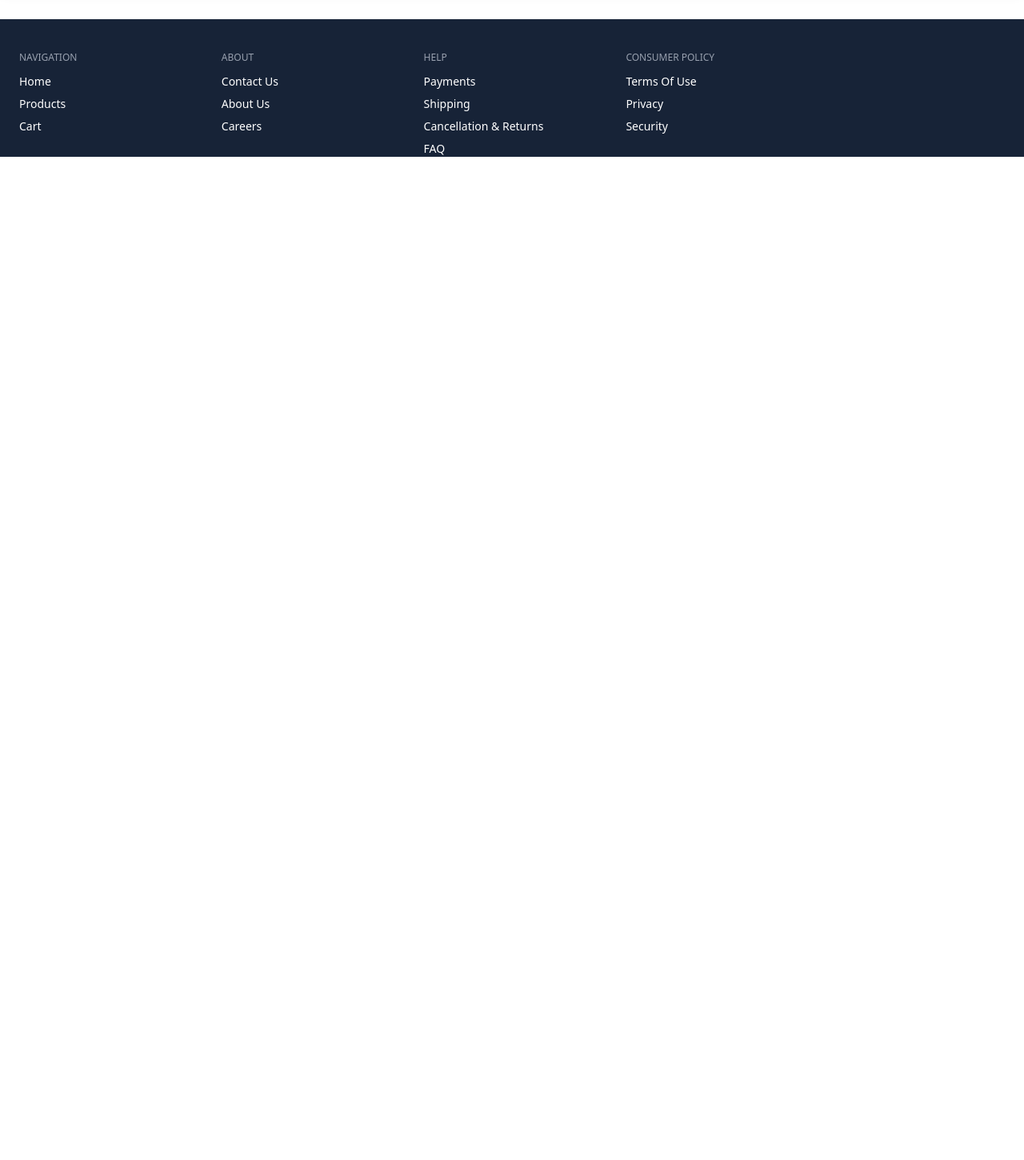
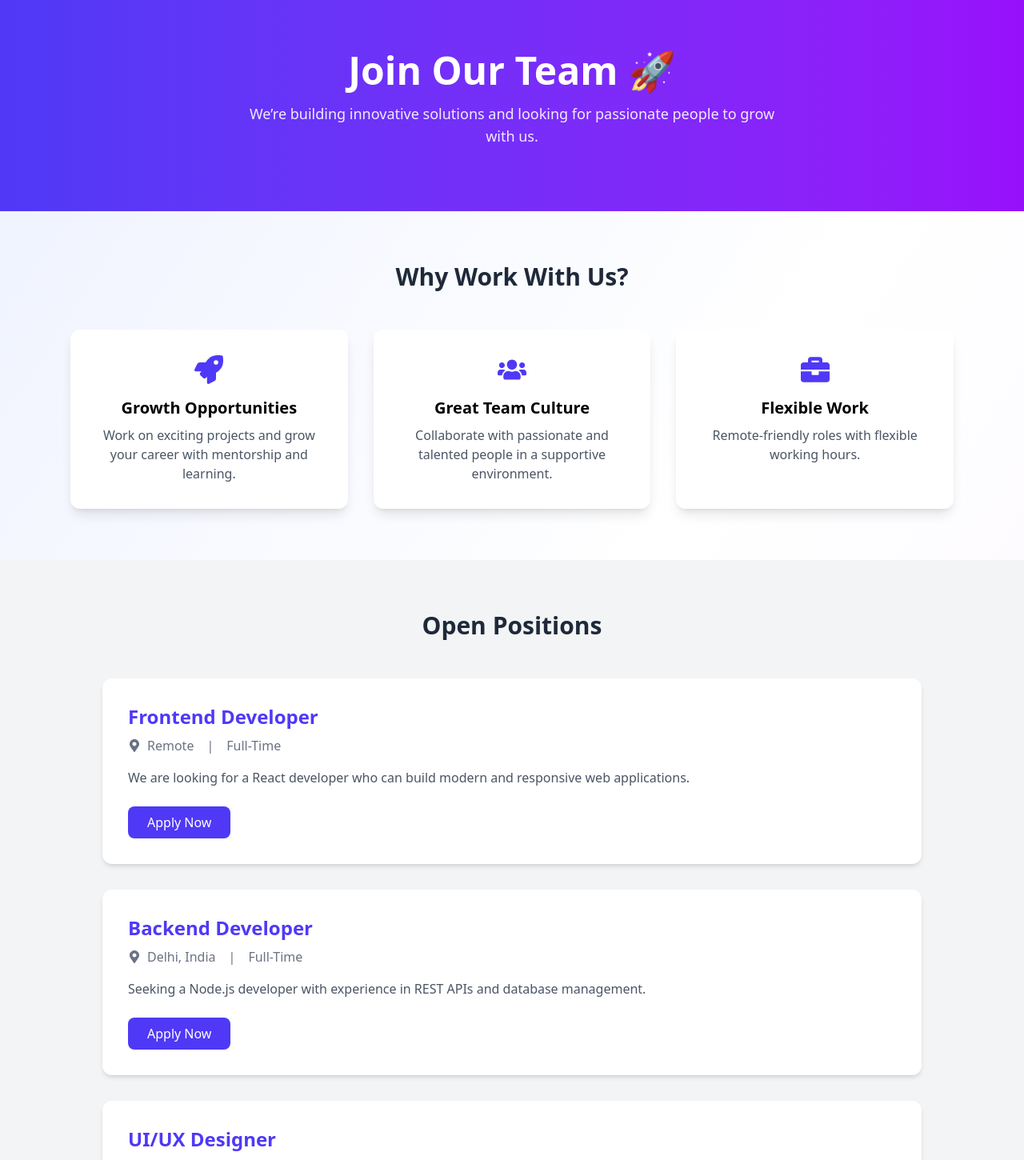
Before and after one commit to Nisita-Chandel/Flipcart-clone, a React (Vite) app in the folder frontend/: page /career in a window 1280 px wide. Shown: the part 80-1530 px from the top of the page at 80% size. Before the commit the page ends 800 px from the top, so only its background shows below. Built offline with nearby package versions, Linux system fonts and the light colour scheme.

Commit message:
updated code

```diff
--- /dev/null
+++ b/frontend/src/pages/career.jsx
@@ -0,0 +1,131 @@
+import { FaBriefcase, FaUsers, FaRocket, FaMapMarkerAlt } from "react-icons/fa";
+
+const jobs = [
+  {
+    id: 1,
+    title: "Frontend Developer",
+    location: "Remote",
+    type: "Full-Time",
+    description:
+      "We are looking for a React developer who can build modern and responsive web applications.",
+  },
+  {
+    id: 2,
+    title: "Backend Developer",
+    location: "Delhi, India",
+    type: "Full-Time",
+    description:
+      "Seeking a Node.js developer with experience in REST APIs and database management.",
+  },
+  {
+    id: 3,
+    title: "UI/UX Designer",
+    location: "Remote",
+    type: "Part-Time",
+    description:
+      "Creative designer required to design user-friendly and modern interfaces.",
+  },
+];
+
+const Career = () => {
+  return (
+    <div className="min-h-screen bg-gradient-to-br from-indigo-50 via-white to-purple-50">
+
+      {/* Hero Section */}
+      <div className="bg-gradient-to-r from-indigo-600 to-purple-600 text-white py-20 text-center px-6">
+        <h1 className="text-4x
+        l md:text-5xl font-bold mb-4">
+          Join Our Team 🚀
+        </h1>
+        <p className="max-w-2xl mx-auto text-lg opacity-90">
+          We’re building innovative solutions and looking for passionate people
+          to grow with us.
+        </p>
+      </div>
+
+      {/* Why Join Us */}
+      <div className="max-w-6xl mx-auto py-16 px-6">
+        <h2 className="text-3xl font-bold text-center mb-12 text-gray-800">
+          Why Work With Us?
+        </h2>
+
+        <div className="grid md:grid-cols-3 gap-8">
+          <div className="bg-white shadow-lg rounded-xl p-8 text-center hover:shadow-2xl transition">
+            <FaRocket className="text-indigo-600 text-4xl mx-auto mb-4" />
+            <h3 className="text-xl font-semibold mb-2">Growth Opportunities</h3>
+            <p className="text-gray-600">
+              Work on exciting projects and grow your career with mentorship and learning.
+            </p>
+          </div>
+
+          <div className="bg-white shadow-lg rounded-xl p-8 text-center hover:shadow-2xl transition">
+            <FaUsers className="text-indigo-600 text-4xl mx-auto mb-4" />
+            <h3 className="text-xl font-semibold mb-2">Great Team Culture</h3>
+            <p className="text-gray-600">
+              Collaborate with passionate and talented people in a supportive environment.
+            </p>
+          </div>
+
+          <div className="bg-white shadow-lg rounded-xl p-8 text-center hover:shadow-2xl transition">
+            <FaBriefcase className="text-indigo-600 text-4xl mx-auto mb-4" />
+            <h3 className="text-xl font-semibold mb-2">Flexible Work</h3>
+            <p className="text-gray-600">
+              Remote-friendly roles with flexible working hours.
+            </p>
+          </div>
+        </div>
+      </div>
+
+      {/* Job Listings */}
+      <div className="bg-gray-100 py-16 px-6">
+        <div className="max-w-5xl mx-auto">
+          <h2 className="text-3xl font-bold text-center mb-12 text-gray-800">
+            Open Positions
+          </h2>
+
+          <div className="space-y-8">
+            {jobs.map((job) => (
+              <div
+                key={job.id}
+                className="bg-white shadow-md rounded-xl p-8 hover:shadow-xl transition"
+              >
+                <h3 className="text-2xl font-semibold text-indigo-600 mb-2">
+                  {job.title}
+                </h3>
+
+                <div className="flex items-center gap-4 text-gray-500 mb-4">
+                  <span className="flex items-center gap-2">
+                    <FaMapMarkerAlt /> {job.location}
+                  </span>
+                  <span>|</span>
+                  <span>{job.type}</span>
+                </div>
+
+                <p className="text-gray-600 mb-6">{job.description}</p>
+
+                <button className="px-6 py-2 bg-indigo-600 text-white rounded-lg hover:bg-indigo-700 transition">
+                  Apply Now
+                </button>
+              </div>
+            ))}
+          </div>
+        </div>
+      </div>
+
+      {/* Call To Action */}
+      <div className="py-16 text-center bg-gradient-to-r from-purple-600 to-indigo-600 text-white px-6">
+        <h2 className="text-3xl font-bold mb-4">
+          Don’t see a role that fits?
+        </h2>
+        <p className="mb-6">
+          Send us your resume and we’ll get in touch when something matches your skills.
+        </p>
+        <button className="px-8 py-3 bg-white text-indigo-600 font-semibold rounded-lg hover:bg-gray-100 transition">
+          Send Resume
+        </button>
+      </div>
+    </div>
+  );
+};
+
+export default Career;
--- a/frontend/src/routes/Approutes.jsx
+++ b/frontend/src/routes/Approutes.jsx
@@ -6,6 +6,7 @@ import Register from "../pages/Register";
 import Cart from "../pages/Cart";
 import About from "../pages/About";
 import ProductDetails from "../pages/ProductDetails";
+import Career from "../pages/career";
 
 
 const AppRoutes = () => {
@@ -18,6 +19,7 @@ const AppRoutes = () => {
       <Route path="/cart" element={<Cart />} />
       <Route path="/about" element={<About />} />
       <Route path="/details" element={<ProductDetails />} />
+      <Route path="/career" element={<Career/>}></Route>
 
 
     </Routes>
```
